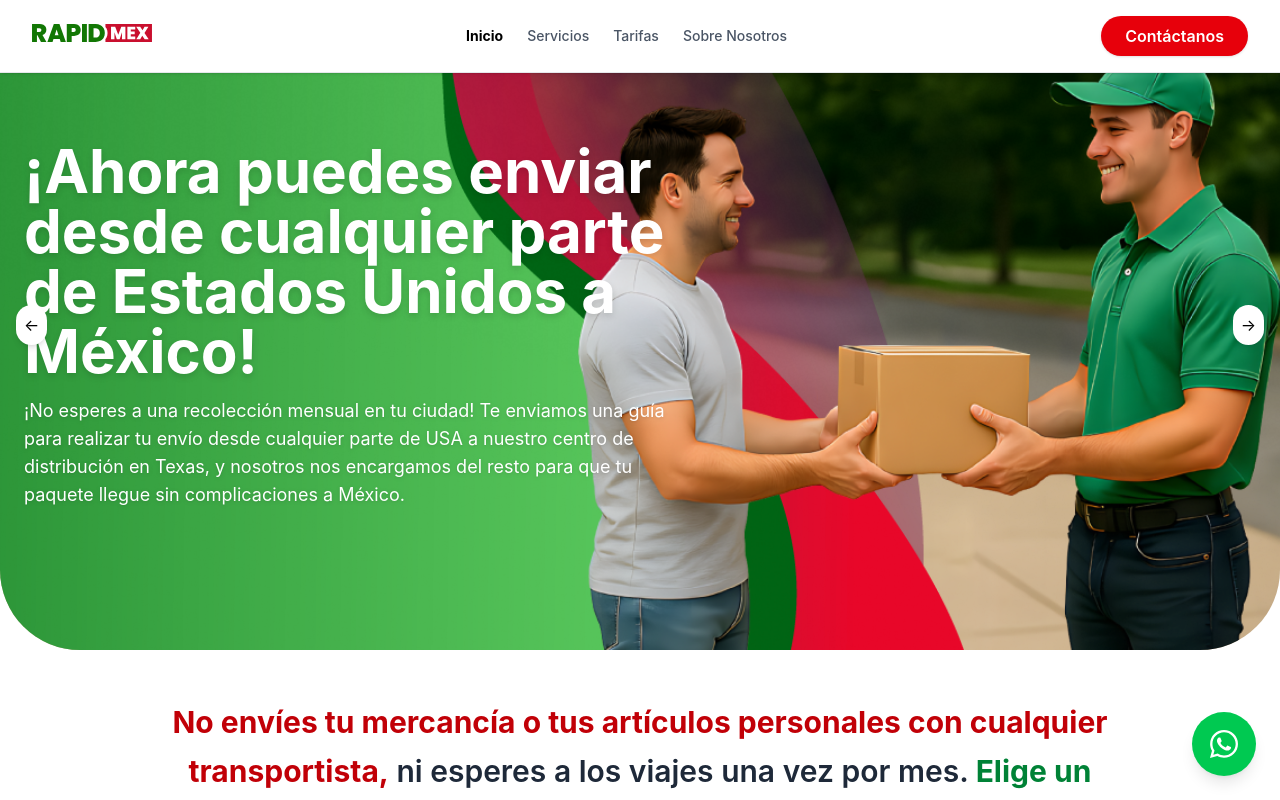
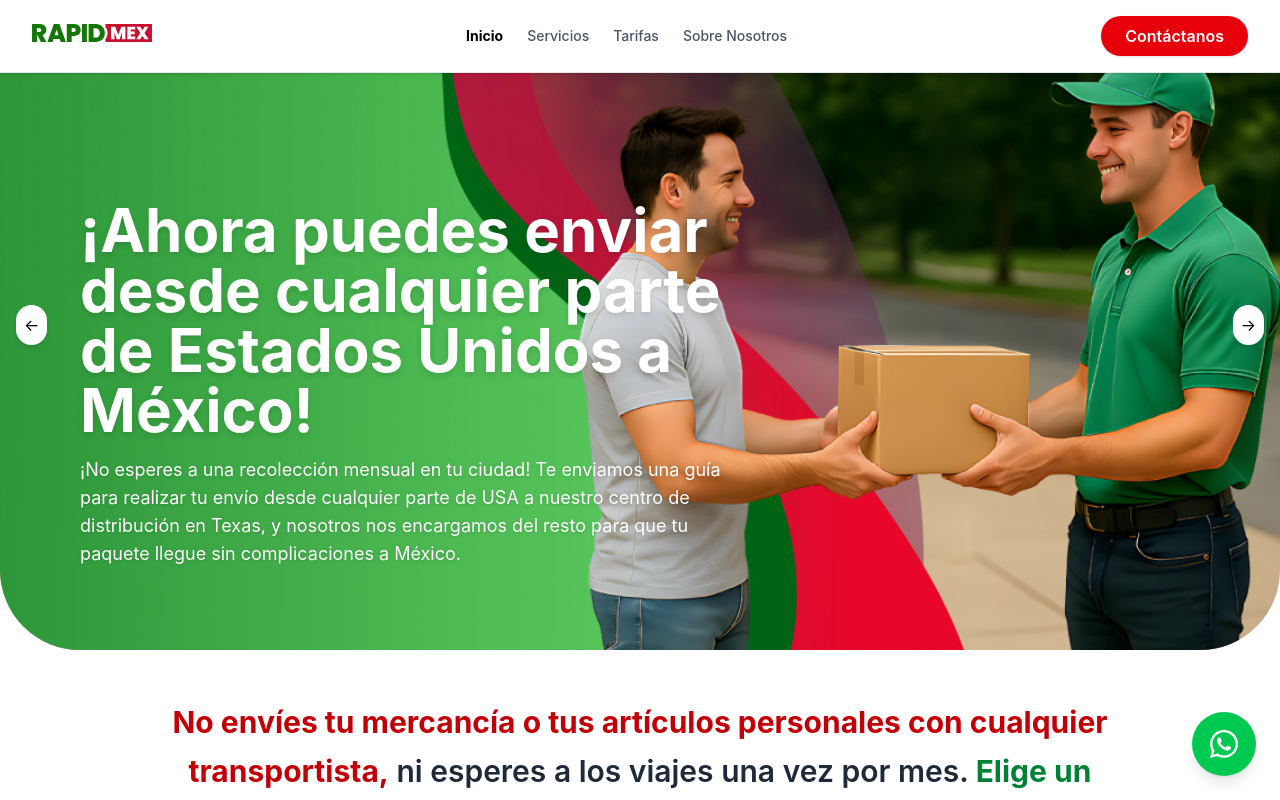
Before and after one commit to ProjectMty/RapidMex, a Next.js app: page / in a window 1280 px wide. Shown: the top 800 px of the page. Built offline with nearby package versions, Linux system fonts and the light colour scheme.

Commit message:
NavBar y Hero
-Navbar funcional
-Hero con texto centrado

```diff
--- a/src/components/Hero.tsx
+++ b/src/components/Hero.tsx
@@ -1,7 +1,7 @@
 "use client";
 
 import { useState } from "react";
-import { motion, AnimatePresence } from "framer-motion";
+import { motion, AnimatePresence, px } from "framer-motion";
 import Image from "next/image";
 
 export default function Hero() {
@@ -72,7 +72,7 @@
 
             {/* Contenedor del texto sobre la imagen */}
             <div
-              className={`absolute inset-0 flex flex-col justify-center px-3 md:px-6 z-50 ${
+              className={`relative inset-y-50 flex flex-col justify-center pl-20 pr-30 z-50 ${
                 slides[activeSlide].textAlignment === "right"
                   ? "items-end text-right"
                   : "items-start text-left"
@@ -84,12 +84,14 @@
                 transition={{ duration: 0.6, delay: 0.2 }}
                 className="max-w-[650px] ml-0 md:ml-0" // evita margen izquierdo y limita el ancho del texto
               >
+
                 <h2 className="text-white text-3xl md:text-6xl font-bold drop-shadow-md">
                   {slides[activeSlide].title}
                 </h2>
                 <p className="text-white mt-4 text-sm md:text-lg drop-shadow">
                   {slides[activeSlide].description}
                 </p>
+
               </motion.div>
             </div>
           </motion.div>
--- a/src/components/Navbar.tsx
+++ b/src/components/Navbar.tsx
@@ -19,7 +19,7 @@
       <div className="max-w-[1600px] mx-auto flex flex-wrap items-center justify-between gap-4">
         {/* Logo */}
         <div className="flex-shrink-0 mr-auto">
-          <button onClick={() => scrollToSection("hero")}>
+          <button onClick={() => scrollToSection("Hero")}>
             <Image
               src="/img/logo.svg"
               alt="RapidMex Logo"
@@ -34,7 +34,7 @@
         <ul className="hidden md:flex flex-grow justify-center gap-6 text-sm font-medium text-gray-600">
           <li>
             <button
-              onClick={() => scrollToSection("hero")}
+              onClick={() => scrollToSection("Hero")}
               className="font-bold text-black"
             >
               Inicio
```
